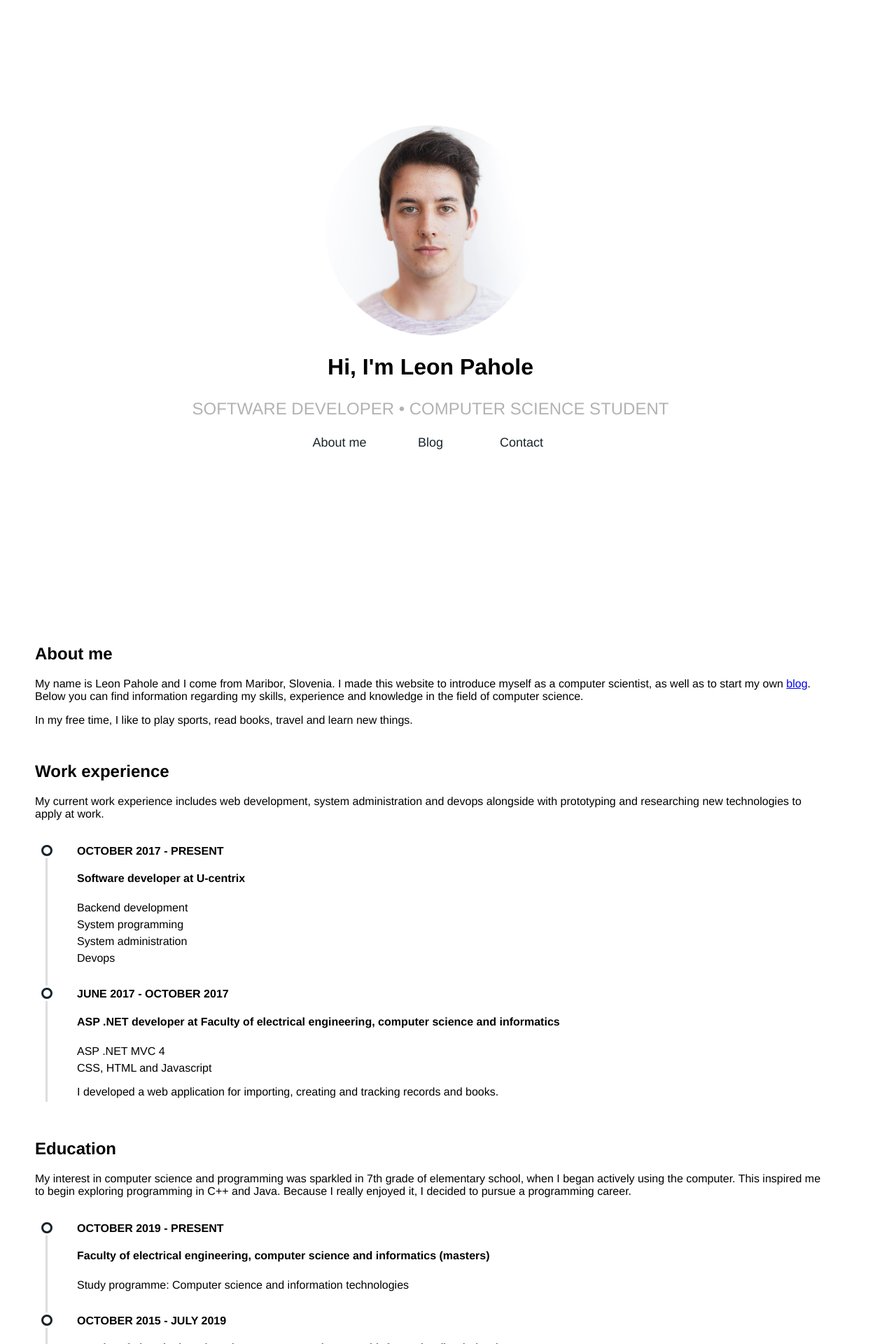
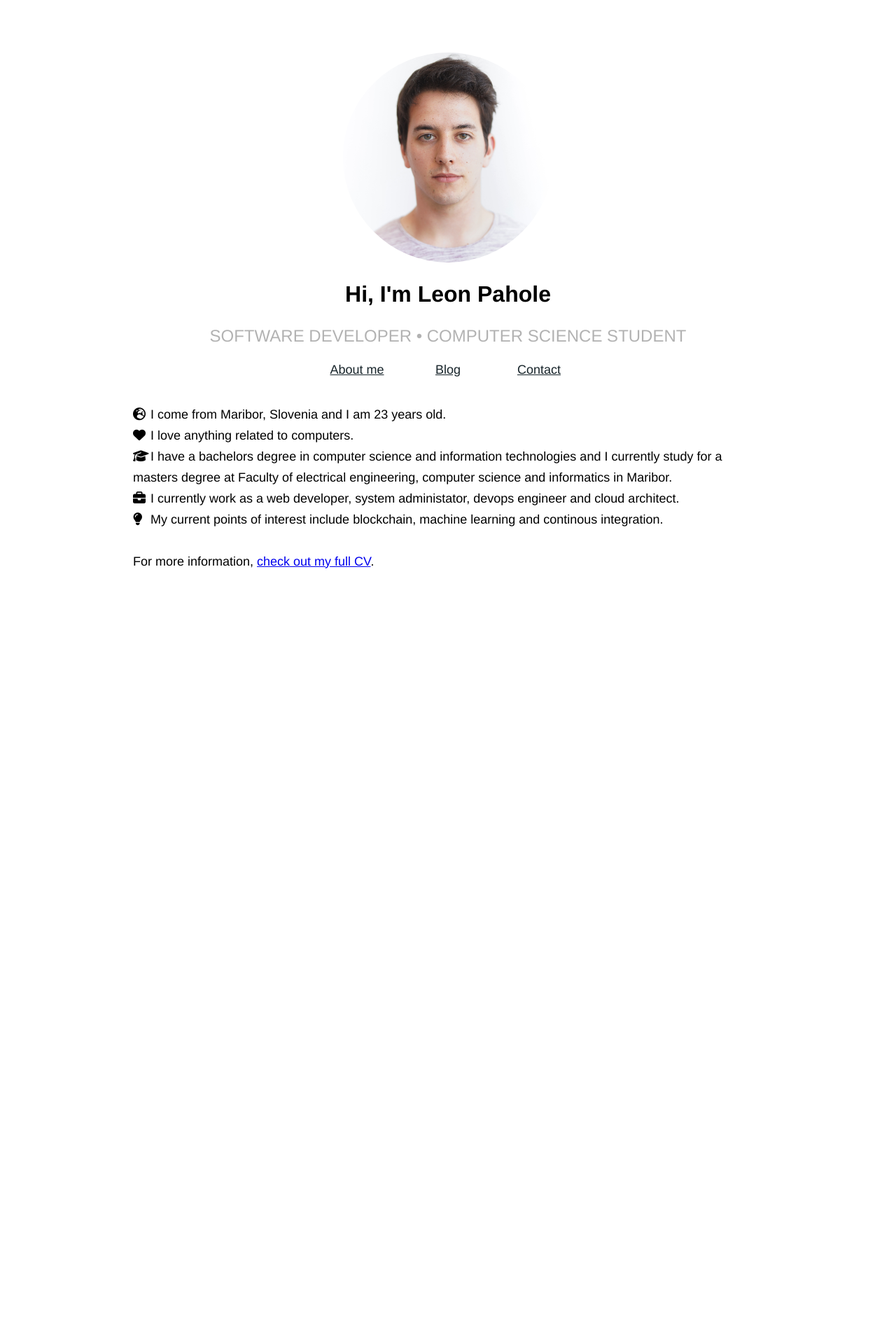
Before and after one commit to leonpahole/leonpahole-com, a Jekyll site: the page built from index.html, in a window 1280 px wide. Shown: the top 1920 px of the page at 70% size. Built offline with Jekyll 4.4.1, drawn with Linux system fonts in a browser that asks for light colours; nearby versions of some CDN libraries; after the commit the page ends 900 px from its top, so only the background shows below that; some of the changed text lies outside the part shown.

Commit message:
Below layout

```diff
--- a/_layouts/default.html
+++ b/_layouts/default.html
@@ -3,11 +3,15 @@
   <head>
     <meta charset="utf-8" />
     <title>Leon Pahole | {{ page.title }}</title>
+    <script
+      src="https://kit.fontawesome.com/2568280276.js"
+      crossorigin="anonymous"
+    ></script>
     <link rel="stylesheet" href="/assets/css/styles.css" />
     {% feed_meta %} {% seo %}
   </head>
   <body>
-    <div class="site-content">
+    <div {% if page.url !="/" %}class="site-content" {% endif %}>
       {{ content }}
     </div>
   </body>
--- a/_sass/main.scss
+++ b/_sass/main.scss
@@ -63,7 +63,7 @@ body {
 }
 
 .front-page-menu-item-container .menu-item > a {
-  text-decoration: none;
+  text-decoration: underline;
   color: var(--text-color-dark);
 }
 
@@ -78,9 +78,19 @@ body {
   justify-content: flex-start;
   align-items: center;
 
-  padding-top: 80px;
-  padding-bottom: 70px;
   box-sizing: border-box;
+}
+
+.fas {
+  width: 20px;
+}
+
+.presentation-summary {
+  padding-top: 20px;
+  width: 900px;
+  text-align: left;
+  font-size: large;
+  line-height: 30px;
 }
 
 .welcome-image {
@@ -498,7 +508,7 @@ body {
 }
 
 .header-nav-menu-item-container .menu-item > a {
-  text-decoration: none;
+  text-decoration: underline;
   color: var(--text-color-dark);
 }
 
--- a/index.html
+++ b/index.html
@@ -18,9 +18,25 @@ title: Home
         <li class="menu-item"><a href="#">Contact</a></li>
       </ul>
     </nav>
+
+    <p class="presentation-summary">
+      <i class="fas fa-globe-europe"></i> I come from Maribor, Slovenia and I am
+      23 years old.<br />
+      <i class="fas fa-heart"></i> I love anything related to computers.<br />
+      <i class="fas fa-graduation-cap"></i> I have a bachelors degree in
+      computer science and information technologies and I currently study for a
+      masters degree at Faculty of electrical engineering, computer science and
+      informatics in Maribor.<br />
+      <i class="fas fa-briefcase"></i> I currently work as a web developer,
+      system administator, devops engineer and cloud architect.<br />
+      <i class="fas fa-lightbulb"></i> My current points of interest include
+      blockchain, machine learning and continous integration.<br /><br />
+      For more information, <a href="about.html">check out my full CV</a>.
+    </p>
   </div>
 </section>
 
+<!--
 <section id="about-me-section" class="information-section">
   <h1>About me</h1>
 
@@ -328,3 +344,4 @@ title: Home
     </p>
   </div>
 </section>
+-->
```
